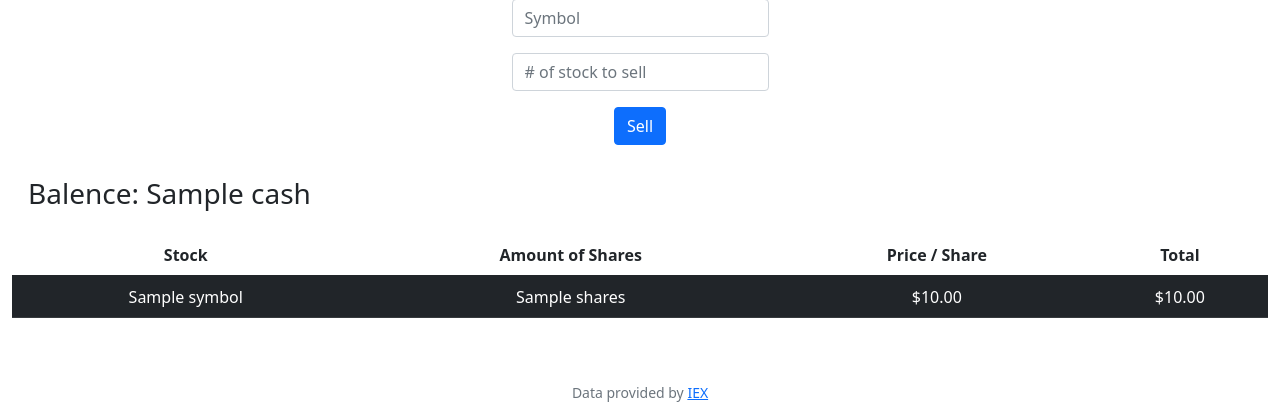
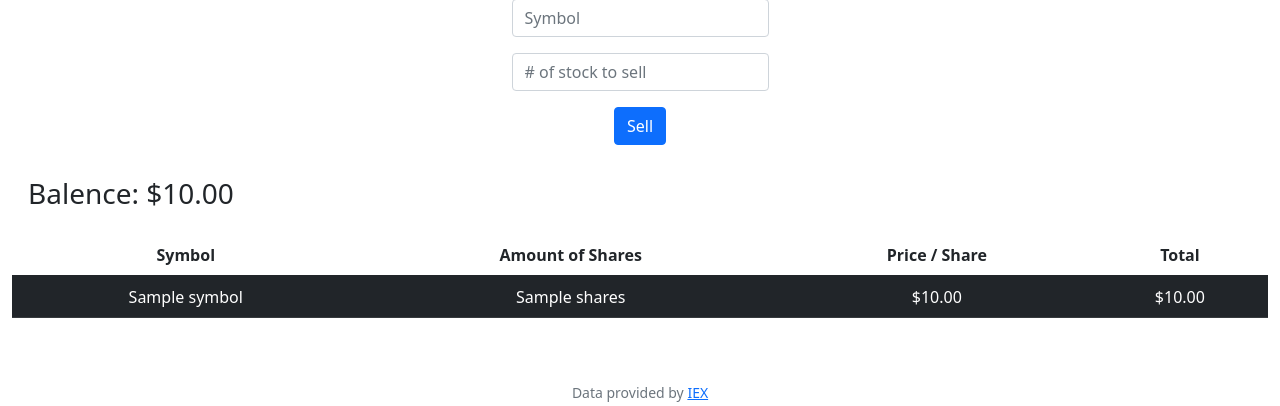
Before and after one commit to Caleb-Ellefson/Stock-Trader, a Flask app: template finance/templates/sell.html in a window 1280 px wide. Shown: the part 125-531 px from the top of the page. Run offline with Flask 2, Linux system fonts and the light colour scheme; the template is opened without the code that fills it: most values are stand-ins (such as "Sample title", 1, 10 or a date in 2020); some libraries are stand-ins or nearby versions.

Commit message:
Tue, Oct 11, 2022, 7:05 PM +00:00

```diff
--- a/finance/app.py
+++ b/finance/app.py
@@ -290,7 +290,7 @@ def sell():
 
         #find users cash
         cash_db = db.execute("SELECT cash FROM users WHERE id = ?", user_id)
-        cash = usd(cash_db[0]["cash"])
+        cash = cash_db[0]["cash"]
 
         return render_template("sell.html", database=purchases_db, cash=cash)
 
--- a/finance/templates/buy.html
+++ b/finance/templates/buy.html
@@ -24,7 +24,7 @@
  <table class="table table-striped-columns">
     <thead>
         <tr>
-            <th scope="col">Stock</th>
+            <th scope="col">Symbol</th>
             <th cope="col">Amount of Shares</th>
             <th scope="col">Price / Share</th>
             <th scope="col">Total</th>
--- a/finance/templates/sell.html
+++ b/finance/templates/sell.html
@@ -18,13 +18,13 @@
         </div>
 
     </form>
-<h3 style="float: left; padding: 1rem;">Balence: {{ cash }} </h3>
+<h3 style="float: left; padding: 1rem;">Balence: {{ cash | usd }} </h3>
 
 <div class="section" >
  <table class="table table-striped-columns">
     <thead>
         <tr>
-            <th scope="col">Stock</th>
+            <th scope="col">Symbol</th>
             <th cope="col">Amount of Shares</th>
             <th scope="col">Price / Share</th>
             <th scope="col">Total</th>
```
